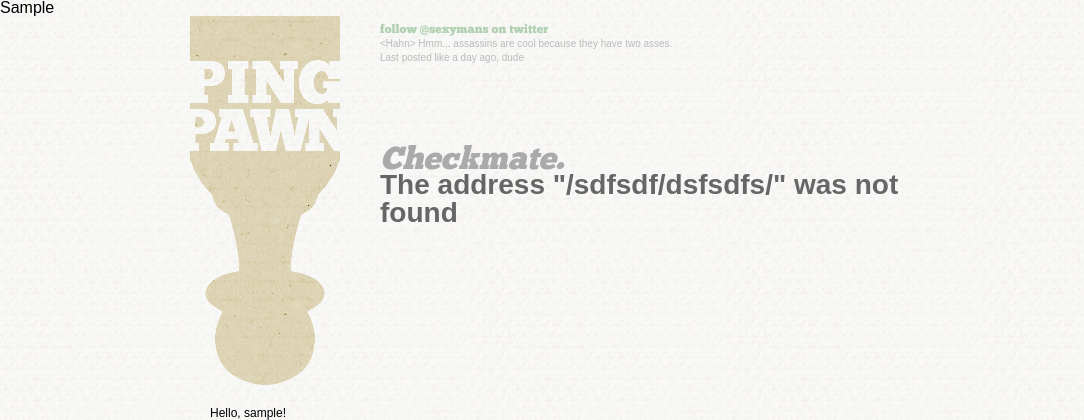
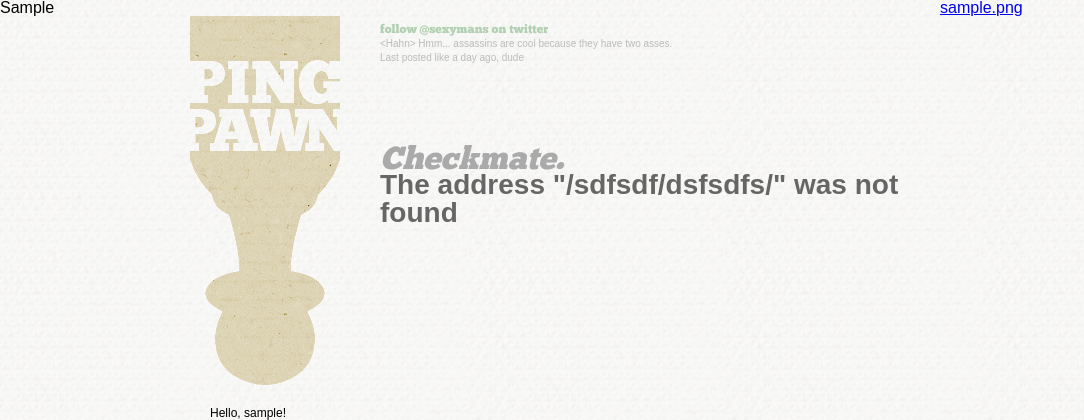
Before and after one commit to mcgrue/pingpawn, a CakePHP app: the page made by app/views/errors/error404.ctp in a window 1280 px wide. Shown: the top 420 px of the page, without its empty margins (0-1084 px from the left). Run offline with PHP 8.4 and a stand-in for CakePHP, Linux system fonts and the light colour scheme; the template is opened without the code that fills it: most values are stand-ins (such as "Sample title", 1, 10 or a date in 2020); form fields are guessed from the names that the template uses; some libraries are stand-ins or nearby versions.

Commit message:
Adding rss icon.

```diff
--- a/app/controllers/quotes_controller.php
+++ b/app/controllers/quotes_controller.php
@@ -85,6 +85,10 @@ class QuotesController extends AppController {
 
         $res = $this->Quote->find( 'all', array('order' => 'id DESC', 'limit' => $limit) );
         $this->set('res', $res);
+
+        $this->set('rssurl', '/quotes/index.rss');
+        $this->set('rssname', 'Ping Pawn RSS Feed');
+
         return $res;
     }
 }
--- a/app/views/layouts/default.ctp
+++ b/app/views/layouts/default.ctp
@@ -6,6 +6,10 @@
 		<?php __('Ping Pawn: Social Quotes'); ?>
 		<?php echo $title_for_layout; ?>
 	</title>
+
+    <? if(isset($rssurl)):  ?>
+        <link rel="alternate" type="application/rss+xml" title="<?= $rssname ?>" href="<?= $rssurl ?>" />
+    <? endif; ?>
 
     <link rel="shortcut icon" href="/img/favicon.ico" />
 
@@ -52,7 +56,7 @@
 
                 <div id="footer">
                     Site by
-                    <?php echo $this->Html->link(
+                    <?php echo $html->link(
                             'Ben McGraw (grue)',
                             'http://www.gruniverse.com/',
                             array('target' => '_blank', 'escape' => false)
@@ -75,6 +79,13 @@
 
             <?php echo $content_for_layout; ?>
         </div>
+
+        <? if(isset($rssurl)):  ?>
+        <div id="rss_button">
+            <a href="<?= $rssurl ?>"><?= $html->image('rss.png', array('alt'=>$rssname)) ?></a>
+        </div>
+        <? endif; ?>
+
 
         <div id="rightbar">
             <h2>ADD QUOTE?</h2>
--- a/app/views/quotes/recent.ctp
+++ b/app/views/quotes/recent.ctp
@@ -1,5 +1,3 @@
-<link rel="alternate" type="application/rss+xml" title="Ping Pawn RSS Feed" href="/quotes/index.rss" />
-
 <style>
 
 .title a {
--- a/app/webroot/css/pingpawn.css
+++ b/app/webroot/css/pingpawn.css
@@ -283,3 +283,17 @@ body {
     color: #ccc;
     font-style: italic;
 }
+
+#rss_button {
+    width: 150px;
+    height: 150px;
+
+    margin-left: 750px;
+    width: 150px;
+    height: 174px;
+    position: fixed;
+    top: 0px;
+
+    cursor: hand;
+    cursor: pointer;
+}
```
Also changed, not shown: app/webroot/img/rss.png (added).
